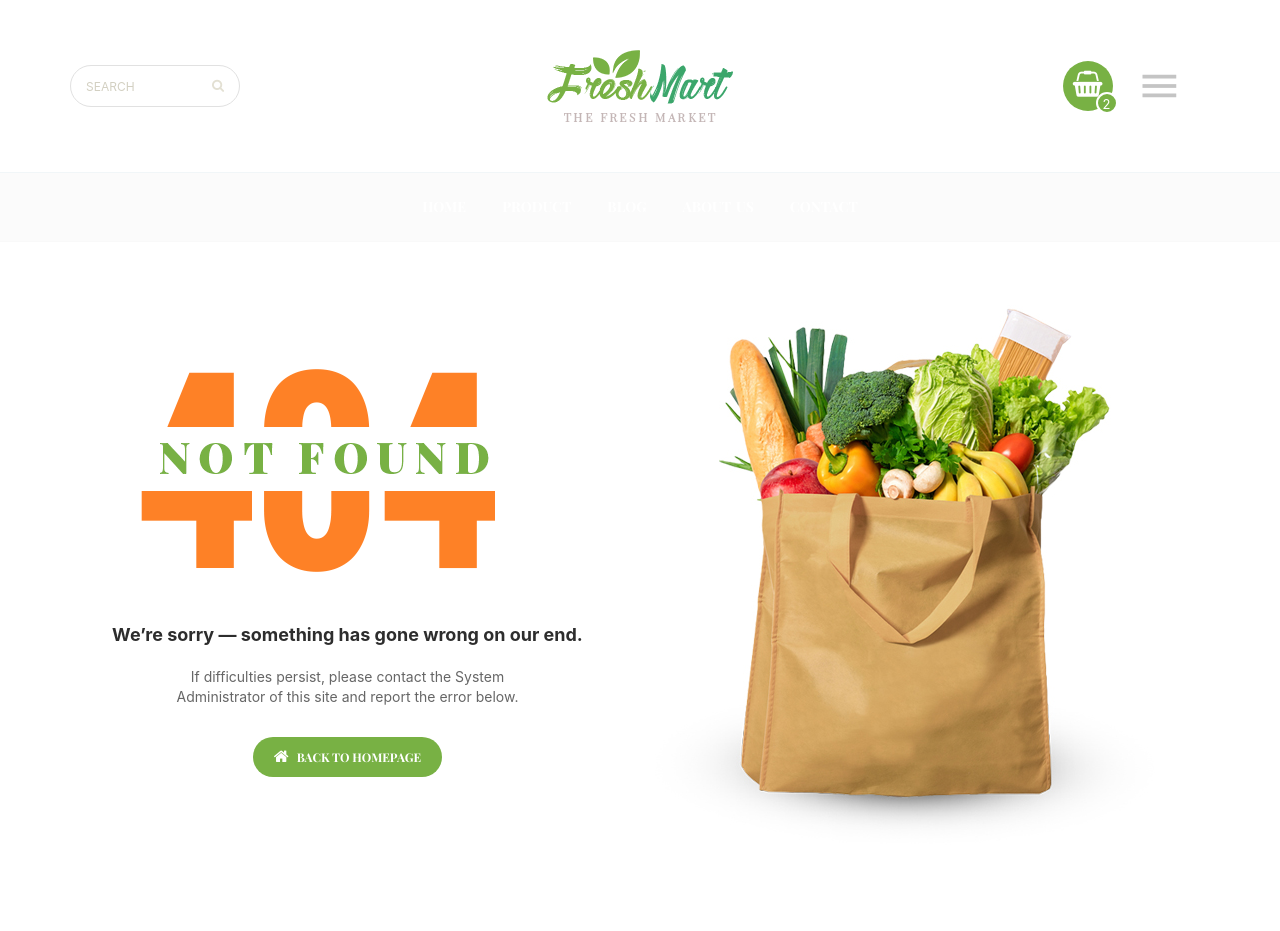
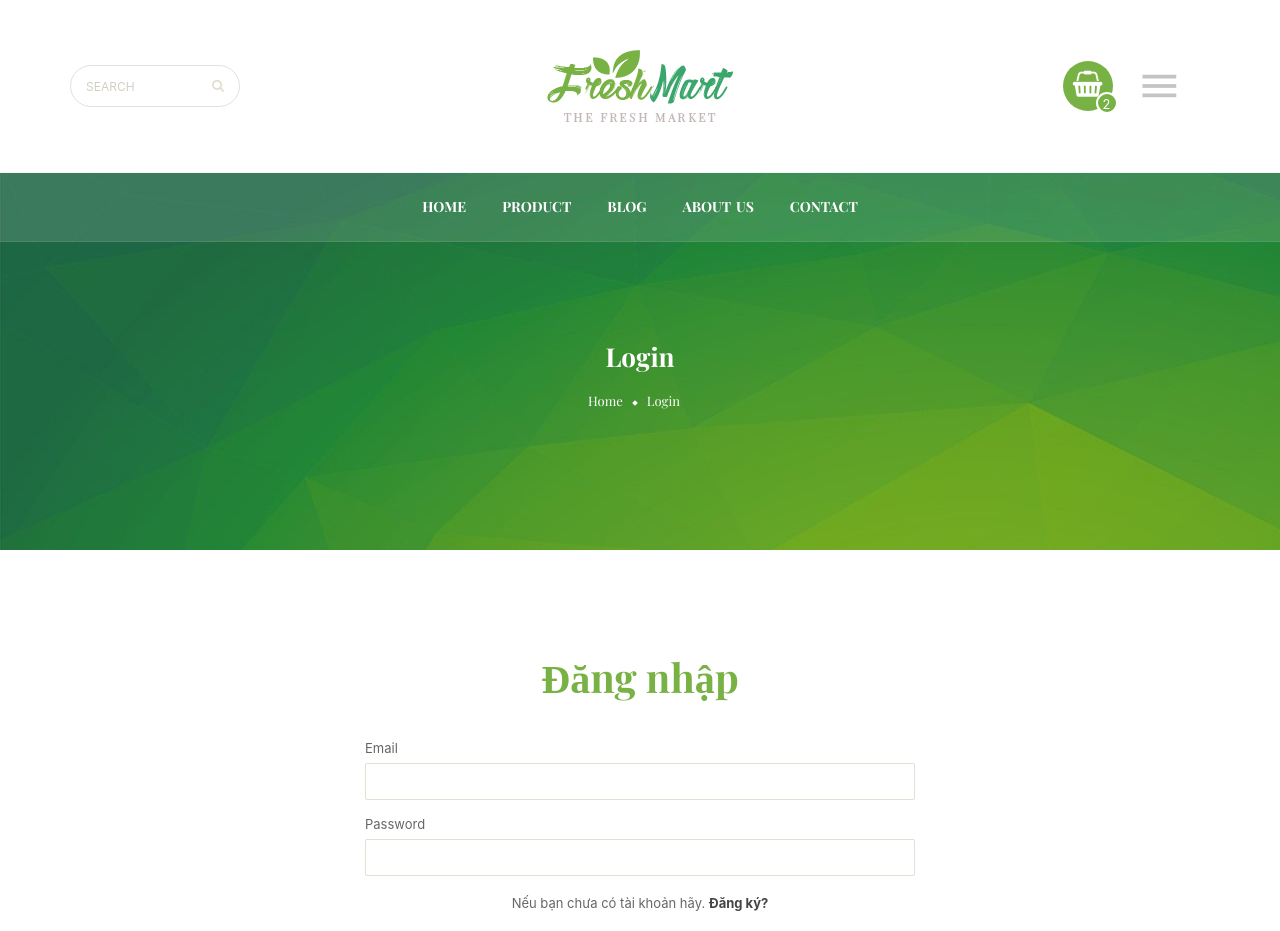
Before and after one commit to cuongvu164/food-shop, a React (Create React App) app: page /login in a window 1280 px wide. Shown: the top 931 px of the page. Built offline with nearby package versions, Linux system fonts and the light colour scheme; a web font is replaced by a local one.

Commit message:
Create SignInPage and SignUpPage

```diff
--- a/src/App.css
+++ b/src/App.css
@@ -1,38 +1,3 @@
-.App {
-  text-align: center;
+* {
+    scroll-behavior: smooth;
 }
-
-.App-logo {
-  height: 40vmin;
-  pointer-events: none;
-}
-
-@media (prefers-reduced-motion: no-preference) {
-  .App-logo {
-    animation: App-logo-spin infinite 20s linear;
-  }
-}
-
-.App-header {
-  background-color: #282c34;
-  min-height: 100vh;
-  display: flex;
-  flex-direction: column;
-  align-items: center;
-  justify-content: center;
-  font-size: calc(10px + 2vmin);
-  color: white;
-}
-
-.App-link {
-  color: #61dafb;
-}
-
-@keyframes App-logo-spin {
-  from {
-    transform: rotate(0deg);
-  }
-  to {
-    transform: rotate(360deg);
-  }
-}
--- /dev/null
+++ b/src/components/SignIn/SignIn.js
@@ -0,0 +1,41 @@
+import React from 'react';
+import { Link } from 'react-router-dom'
+
+const SignIn = () => {
+  return (
+    <>
+      <div className="container">
+        <div className="login-page">
+          <div className="login-form form">
+            <div className="block-title">
+              <h2 className="title"><span>Đăng nhập</span></h2>
+            </div>
+            <form action="#" method="post" encType="multipart/form-data">
+              <div className="form-group">
+                <label>Email</label>
+                <input type="email" name="email" />
+              </div>
+              <div className="form-group">
+                <label>Password</label>
+                <input type="password" name="password" />
+              </div>
+              <div className="form-group text-center">
+
+                <div className="link">
+                  <span>Nếu bạn chưa có tài khoản hãy. </span>
+                  <Link to="/register" style={{fontWeight: 700}}>Đăng ký?</Link>
+                </div>
+              </div>
+              <div className="form-group text-center">
+                <button type="submit" className="btn btn-primary">Đăng nhập</button>
+              </div>
+            </form>
+          </div>
+        </div>
+      </div>
+
+    </>
+  );
+};
+
+export default SignIn;
--- /dev/null
+++ b/src/components/SignUp/SignUp.js
@@ -0,0 +1,40 @@
+import React from 'react';
+
+const SignUp = () => {
+  return (
+    <>
+      <div className="container">
+        <div className="register-page">
+          <div className="register-form form">
+            <div className="block-title">
+              <h2 className="title"><span>Đăng ký</span></h2>
+            </div>
+            <form action="#" method="post" encType="multipart/form-data">
+              <div className="form-group">
+                <label>First Name</label>
+                <input type="text" name="first_name" />
+              </div>
+              <div className="form-group">
+                <label>Last Name</label>
+                <input type="text" name="last_name" />
+              </div>
+              <div className="form-group">
+                <label>Email</label>
+                <input type="email" name="email" />
+              </div>
+              <div className="form-group">
+                <label>Password</label>
+                <input type="password" name="password" />
+              </div>
+              <div className="form-group text-center">
+                <button type="submit" className="btn btn-primary">Đăng ký</button>
+              </div>
+            </form>
+          </div>
+        </div>
+      </div>
+    </>
+  );
+};
+
+export default SignUp;
--- /dev/null
+++ b/src/pages/SignInPage/SignInPage.js
@@ -0,0 +1,14 @@
+import React from 'react';
+import SignIn from '../../components/SignIn/SignIn'
+import Banner from '../../components/Banner/Banner'
+
+const SignInPage = () => {
+  return (
+    <>
+      <Banner title="Login" />
+      <SignIn />
+    </>
+  );
+};
+
+export default SignInPage;
--- /dev/null
+++ b/src/pages/SignUpPage/SignUpPage.js
@@ -0,0 +1,14 @@
+import React from 'react';
+import SignUp from '../../components/SignUp/SignUp'
+import Banner from '../../components/Banner/Banner'
+
+const SignUpPage = () => {
+  return (
+    <>
+      <Banner title="Register" />
+      <SignUp />
+    </>
+  );
+};
+
+export default SignUpPage;
--- a/src/routers.js
+++ b/src/routers.js
@@ -4,10 +4,14 @@ const HomePage = lazy(() => import('./pages/HomePage/HomePage'));
 const ProductPage = lazy(() => import('./pages/ProductPage/ProductPage'));
 const CartPage = lazy(() => import('./pages/CartPage/CartPage'));
 const NotFoundPage = lazy(() => import('./pages/NotFoundPage/NotFoundPage'));
+const SignInPage = lazy(() => import('./pages/SignInPage/SignInPage'));
+const SignUpPage = lazy(() => import('./pages/SignUpPage/SignUpPage'));
 
 export const routers = [
   { path: '/', exact: true, Component: HomePage },
   { path: '/product', exact: true, Component: ProductPage },
   { path: '/cart', exact: true, Component: CartPage },
+  { path: '/login', exact: true, Component: SignInPage },
+  { path: '/register', exact: true, Component: SignUpPage },
   { path: '*', exact: true, Component: NotFoundPage },
 ]
```
